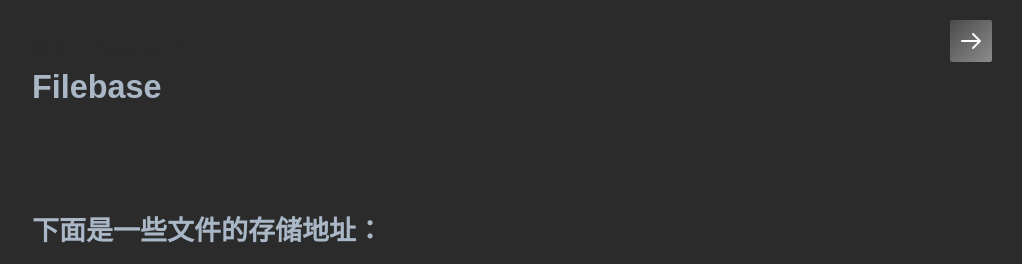
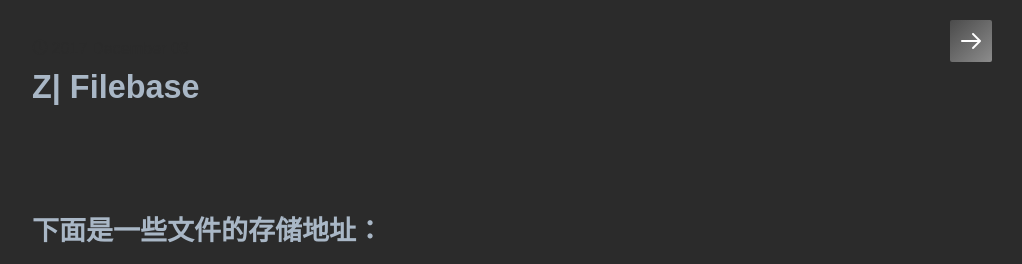
Before and after one commit to Pokecub573/573.github.io, a Jekyll site: the page built from _posts/Zinfo/2017-12-03-Filebase.md, in a window 1280 px wide. Shown: the top 264 px of the page, without its empty margins (258-1280 px from the left). Built offline with Jekyll 4.4.1, drawn with Linux system fonts in a browser that asks for light colours; some web fonts are replaced.

```diff
--- a/_posts/Zinfo/2017-12-03-Filebase.md
+++ b/_posts/Zinfo/2017-12-03-Filebase.md
@@ -1,6 +1,6 @@
 ---
 layout: post
-title: Filebase
+title: Z| Filebase
 catagory: Zinfo
 ---
 
```
